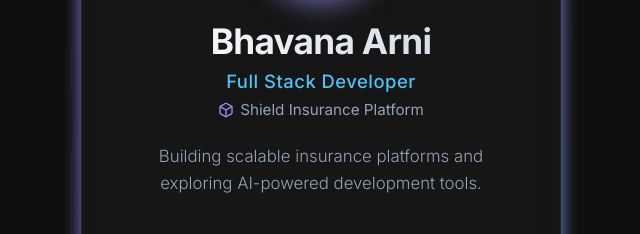
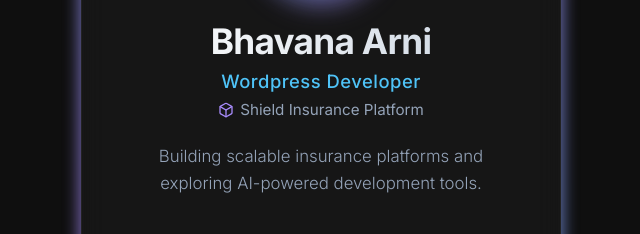
Before and after one commit to bhavana1818/my-demo-site, a plain HTML site: page index.html in a window 1280 px wide. Shown: the part 223-457 px from the top of the page, 319-959 px from the left. Drawn offline with Linux system fonts and the light colour scheme.

Commit message:
Update role to Wordpress developer

```diff
--- a/index.html
+++ b/index.html
@@ -21,7 +21,7 @@
                 </div>
 
                 <h1>Bhavana Arni</h1>
-                <div class="role">Full Stack Developer</div>
+                <div class="role">Wordpress Developer</div>
 
                 <div class="company">
                     <svg viewBox="0 0 24 24" fill="none" stroke="currentColor" stroke-width="2" stroke-linecap="round"
```
